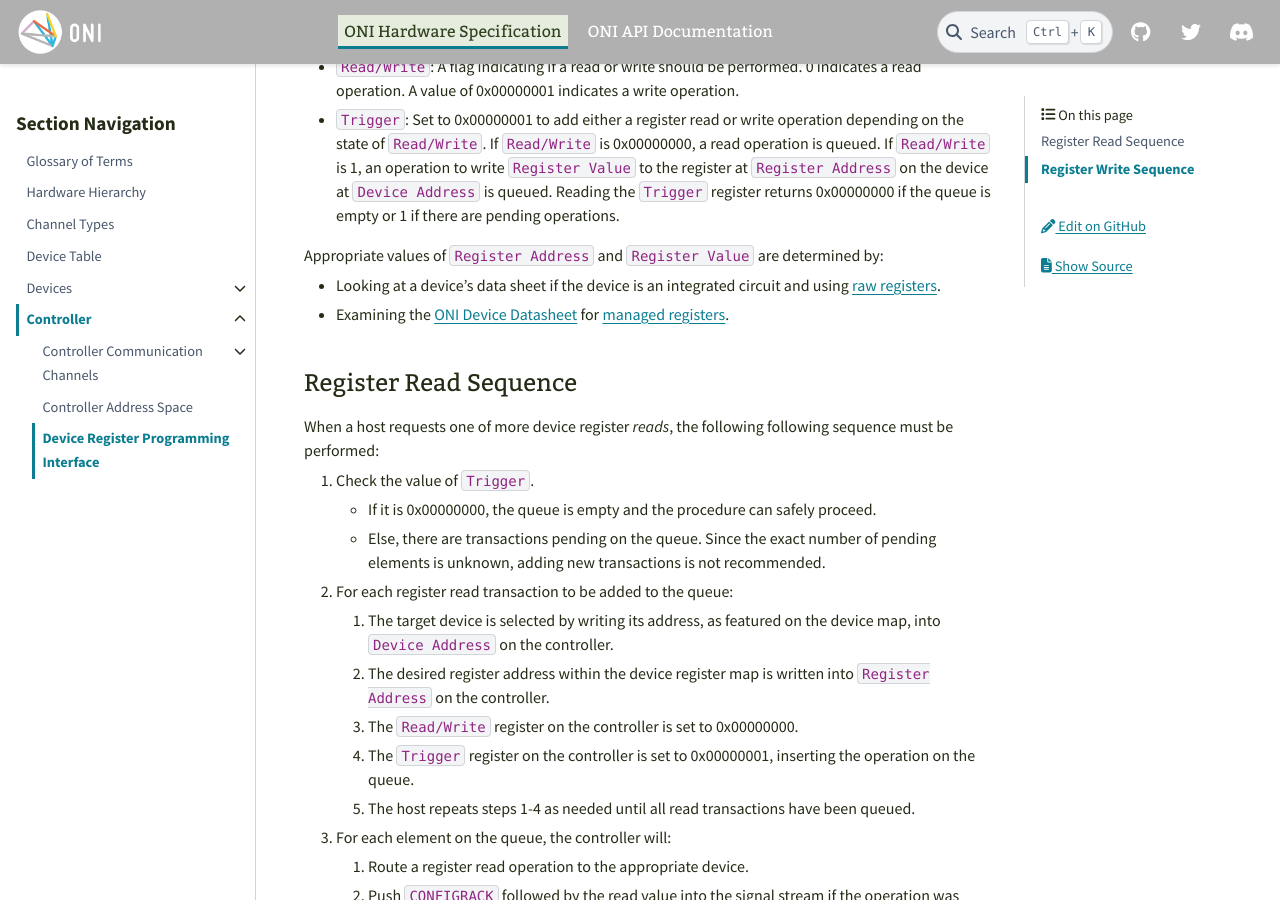
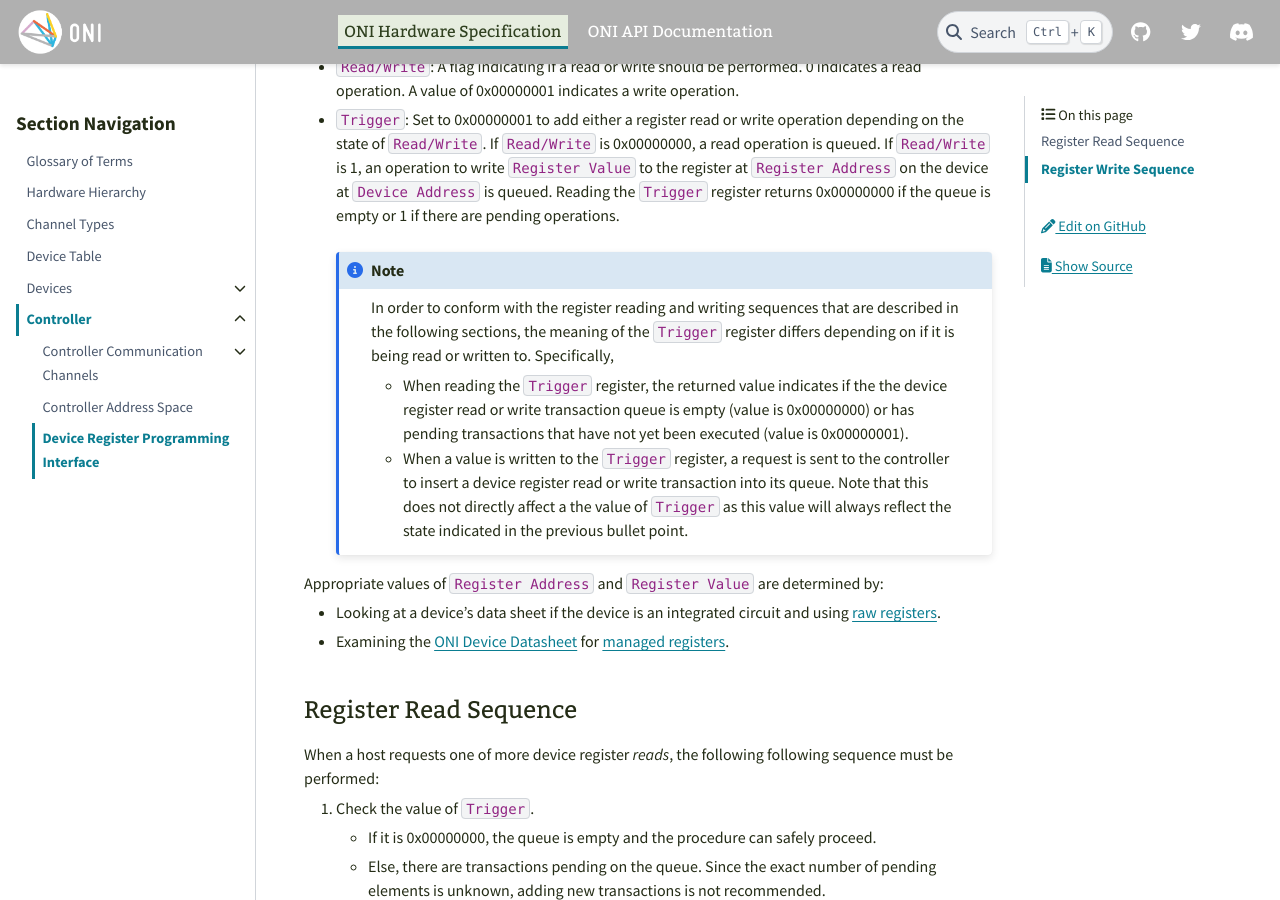
Before and after one commit to open-ephys/ONI, a Sphinx documentation site: the page built from source/hw-spec/controller/register_interface.rst, in a window 1280 px wide and 900 px high, scrolled down 581 px. Built offline with Sphinx 7.4.7 and the PyData theme 0.15.4, drawn with Linux system fonts in a browser that asks for light colours.

Commit message:
Clarify the meaning of the Trigger register
- Add and note to clarify the precise meaning of the Trigger register
  within the device register programming interface on the controller.

```diff
--- a/source/hw-spec/controller/register_interface.rst
+++ b/source/hw-spec/controller/register_interface.rst
@@ -38,6 +38,24 @@ The register programming interface is composed of the following
   to write ``Register Value`` to the register at ``Register Address`` on the
   device at ``Device Address`` is queued. Reading the ``Trigger`` register
   returns 0x00000000 if the queue is empty or 1 if there are pending operations.
+
+  .. note ::
+
+      In order to conform with the register reading and writing sequences that
+      are described in the following sections, the meaning of the ``Trigger``
+      register differs depending on if it is being read or written to.
+      Specifically,
+
+      - When reading the ``Trigger`` register, the returned value indicates if
+        the the device register read or write transaction queue is empty (value
+        is 0x00000000) or has pending transactions that have not yet been
+        executed (value is 0x00000001).
+
+      - When a value is written to the ``Trigger`` register, a request is sent
+        to the controller to insert a device register read or write transaction
+        into its queue. Note that this does not directly affect a the value of
+        ``Trigger`` as this value will always reflect the state indicated in the
+        previous bullet point.
 
 Appropriate values of ``Register Address`` and ``Register Value`` are
 determined by:
```
